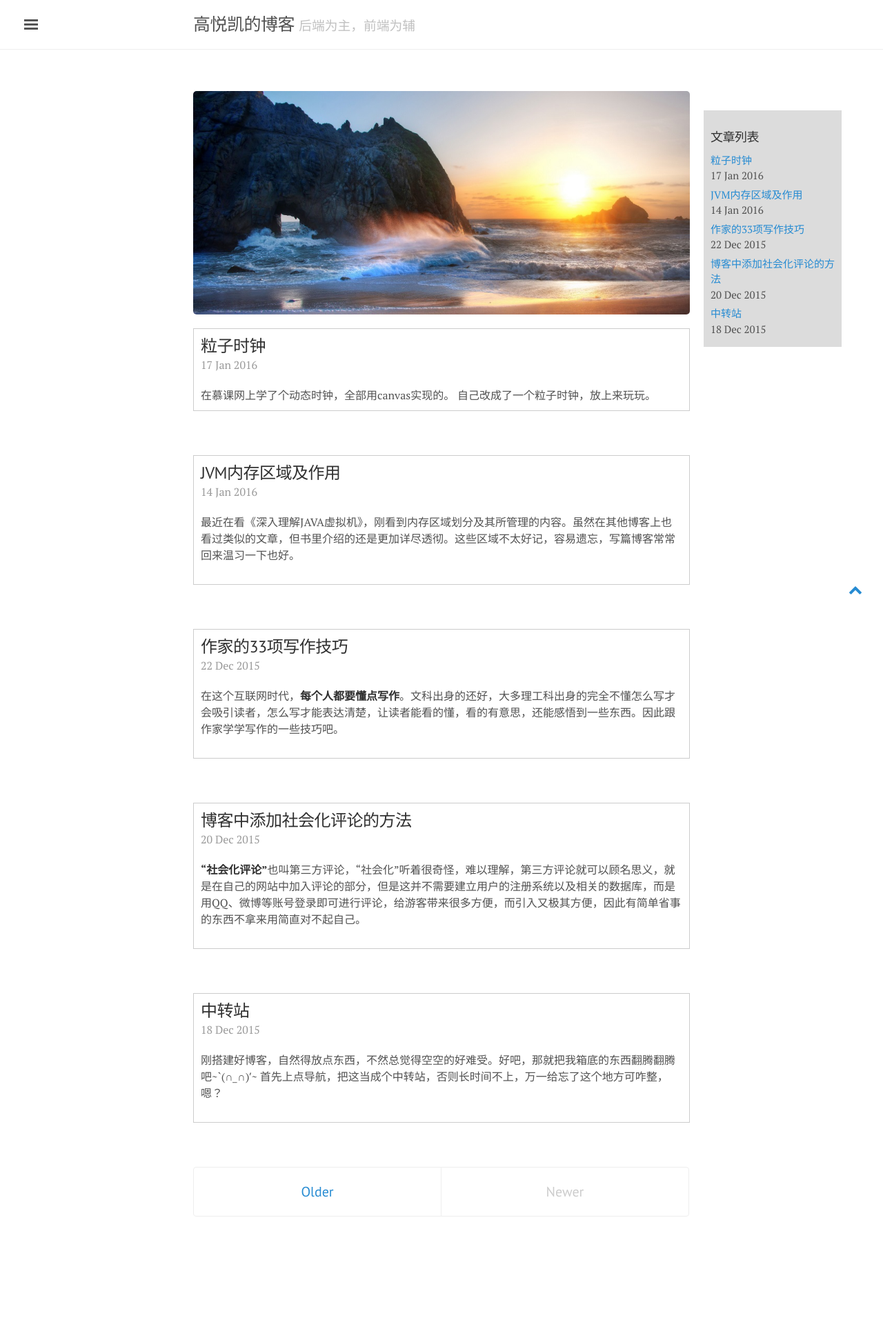
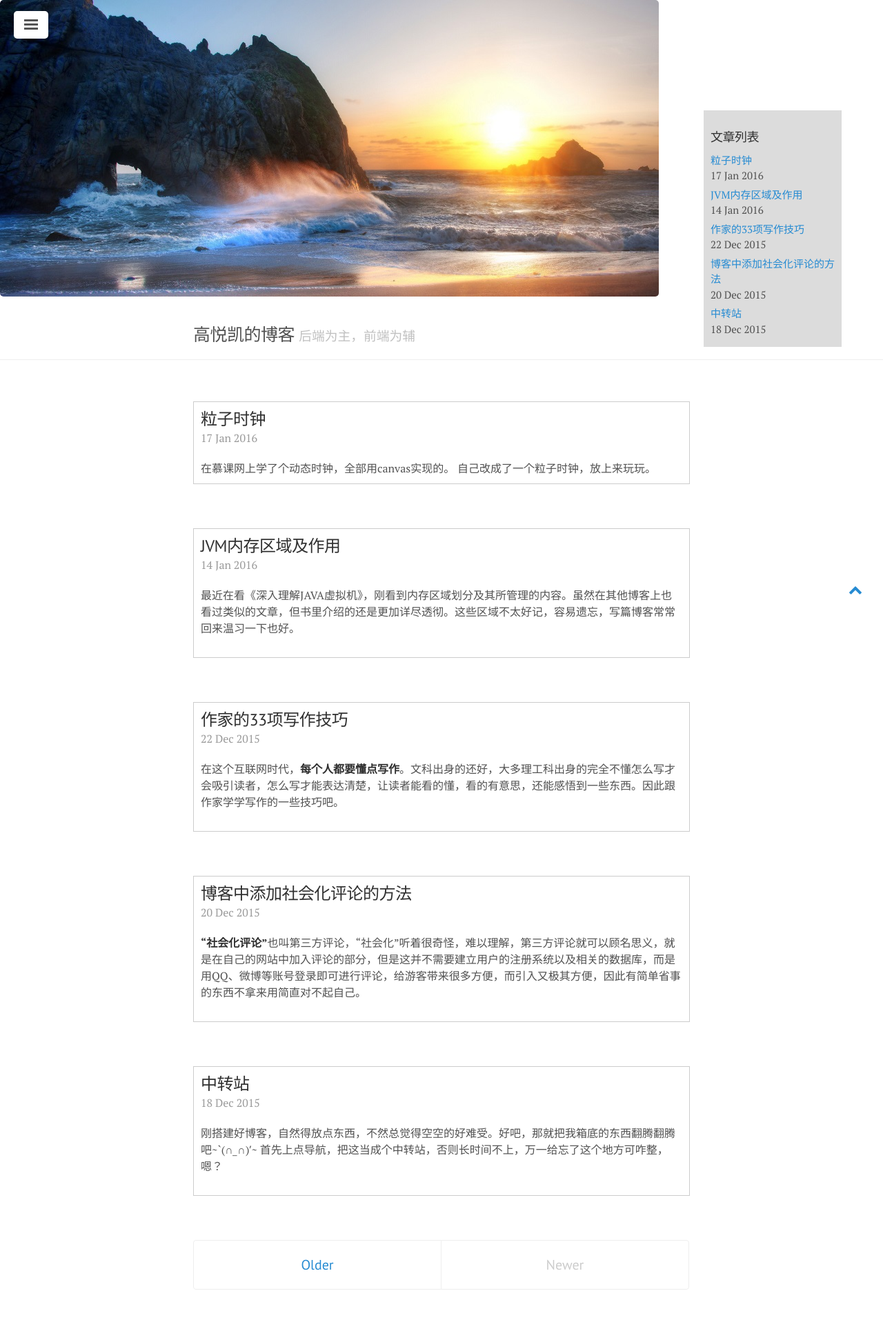
Before and after one commit to gyk6985432/myBlog, a Jekyll site: the page built from index.html, in a window 1280 px wide. Shown: the whole page at 69% size. Built offline with Jekyll 4.4.1, drawn with Linux system fonts in a browser that asks for light colours; nearby versions of some CDN libraries; the list of posts is cut into pages by our own code; comment, search, counter and statistics services are not loaded; before the commit the page ends 1824 px from its top, so only the background shows below that.

Commit message:
backgrond jpg

```diff
--- a/_layouts/default.html
+++ b/_layouts/default.html
@@ -13,6 +13,9 @@
     <!-- Wrap is the content to shift when toggling the sidebar. We wrap the
          content to avoid any CSS collisions with our real content. -->
     <div class="wrap">
+      <div style="width:100%;">
+      <img src="/myBlog/images/background.jpg">
+      </div>
       <div class="masthead">
         <div class="container">
           <h2 class="masthead-title">
--- a/index.html
+++ b/index.html
@@ -2,10 +2,6 @@
 layout: default
 title: Home
 ---
-
-<div style="width:100%;left:-300px;top:-40px;">
-    <img src="/myBlog/images/background.jpg">
-</div>
 
 <div class="posts">
   {% for post in paginator.posts %}
```
